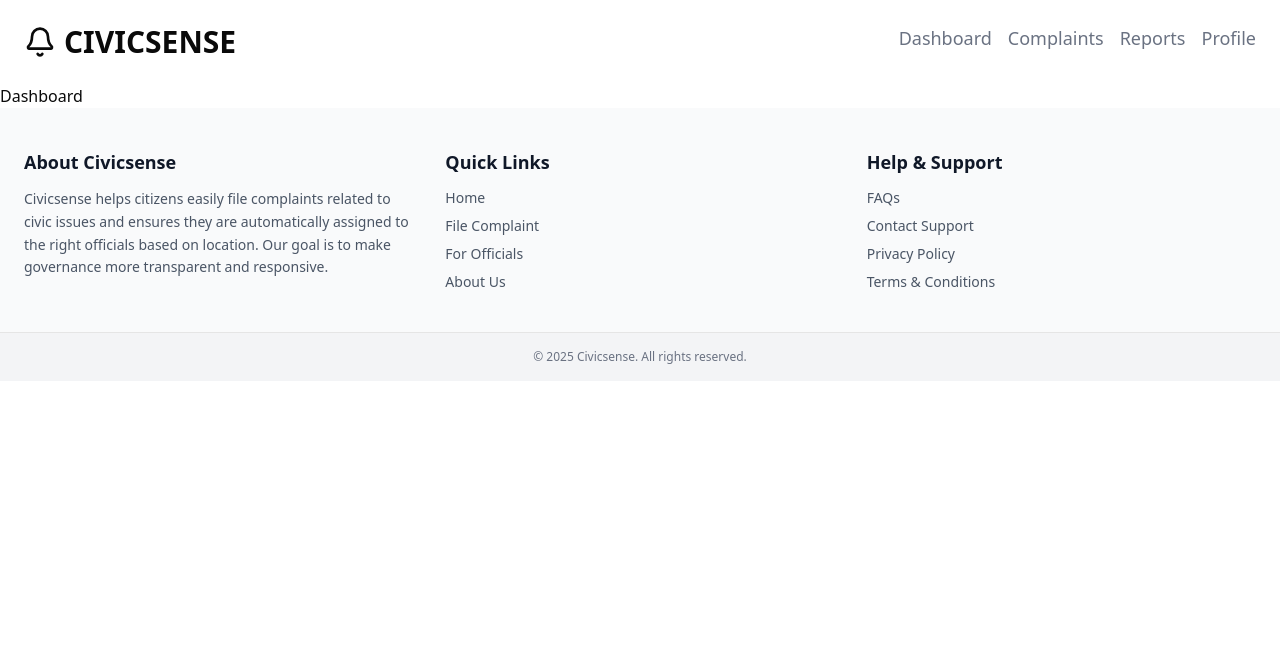
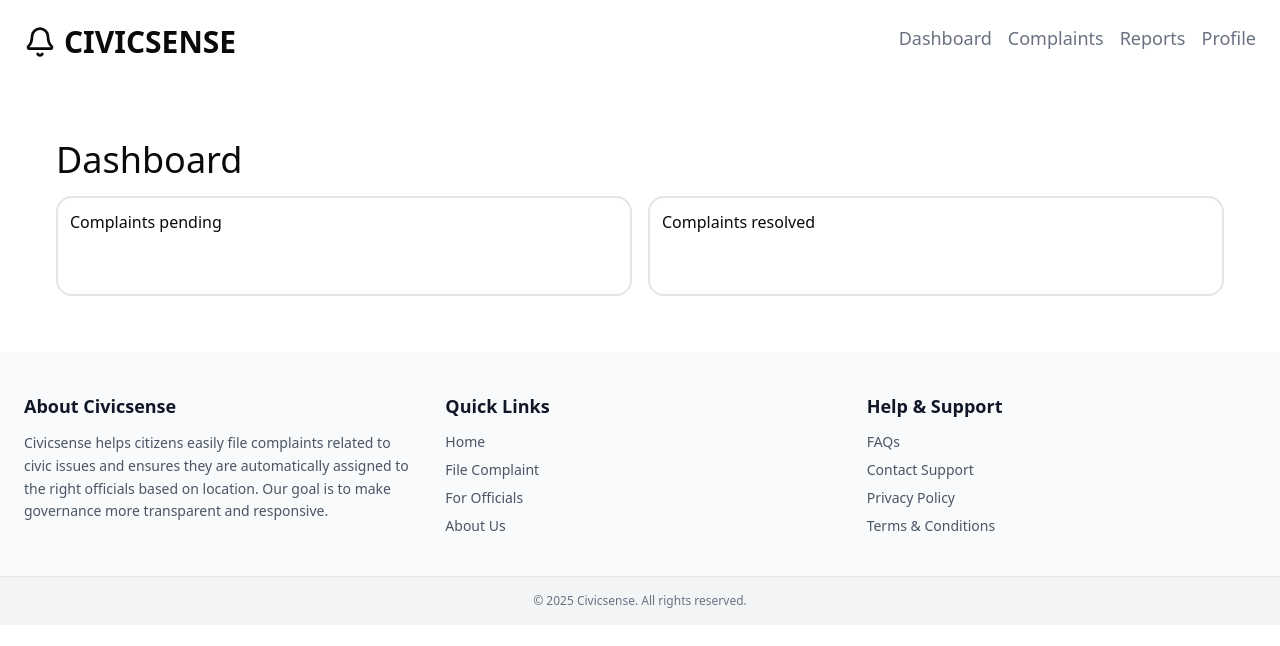
Before and after one commit to Vineetpandey0/civicsense, a Next.js app: page /dashboard in a window 1280 px wide. Shown: the top 646 px of the page. Built offline with nearby package versions, Linux system fonts and the light colour scheme.

Commit message:
fix location for official

```diff
--- a/src/app/dashboard/page.tsx
+++ b/src/app/dashboard/page.tsx
@@ -2,7 +2,16 @@ import React from 'react'
 
 function Dashboard() {
   return (
-    <div>Dashboard</div>
+    <div className='w-full  p-14 '>
+      <h1 className='text-4xl mb-4'>Dashboard</h1>
+      <div className='flex w-full h-[100px] gap-4'>
+        <div className='w-1/2 border-2 rounded-2xl p-3 h-full'>Complaints pending</div>
+        <div className='w-1/2 border-2 rounded-2xl p-3 h-full'>Complaints resolved</div>
+      </div>
+      <div>
+
+      </div>
+    </div>
   )
 }
 
--- a/src/app/login/page.tsx
+++ b/src/app/login/page.tsx
@@ -170,6 +170,7 @@ function LoginPage() {
             // ✅ set login details in Zustand store
             const setLogin = useAuthStore.getState().setLogin;
             setLogin({
+                id: official._id.toString(),
                 email: official.email,
                 govId: official.gov_id,
                 token,
--- a/src/models/complaints.model.js
+++ b/src/models/complaints.model.js
@@ -69,7 +69,11 @@ const complaintSchema = new Schema({
     upvotes: {
         type: Number,
         default: 0
-    }
+    },
+    assigned_to: {
+        type: Schema.Types.ObjectId,
+        ref: "officials"
+    },
 }, { timestamps: true });
 
 const Complaint = mongoose.models.complaints || mongoose.model("complaints", complaintSchema);
--- a/src/store/useAuthStore.ts
+++ b/src/store/useAuthStore.ts
@@ -10,6 +10,7 @@ interface Location {
 }
 
 interface AuthState {
+  id: string;
   email: string;
   govId: string;
   token: string | null;
@@ -20,6 +21,7 @@ interface AuthState {
   location?: Location;
 
   setLogin: (data: {
+    id: string;
     email: string;
     govId: string;
     token: string;
@@ -36,6 +38,7 @@ interface AuthState {
 export const useAuthStore = create<AuthState>()(
   persist(
     immer((set) => ({
+      id: "",
       email: "",
       govId: "",
       token: null,
@@ -47,6 +50,7 @@ export const useAuthStore = create<AuthState>()(
 
       setLogin: (data) =>
         set((state) => {
+          state.id = data.id;
           state.email = data.email;
           state.govId = data.govId;
           state.token = data.token;
@@ -59,6 +63,7 @@ export const useAuthStore = create<AuthState>()(
 
       logout: () =>
         set((state) => {
+          state.id = "";
           state.email = "";
           state.govId = "";
           state.token = null;
```
